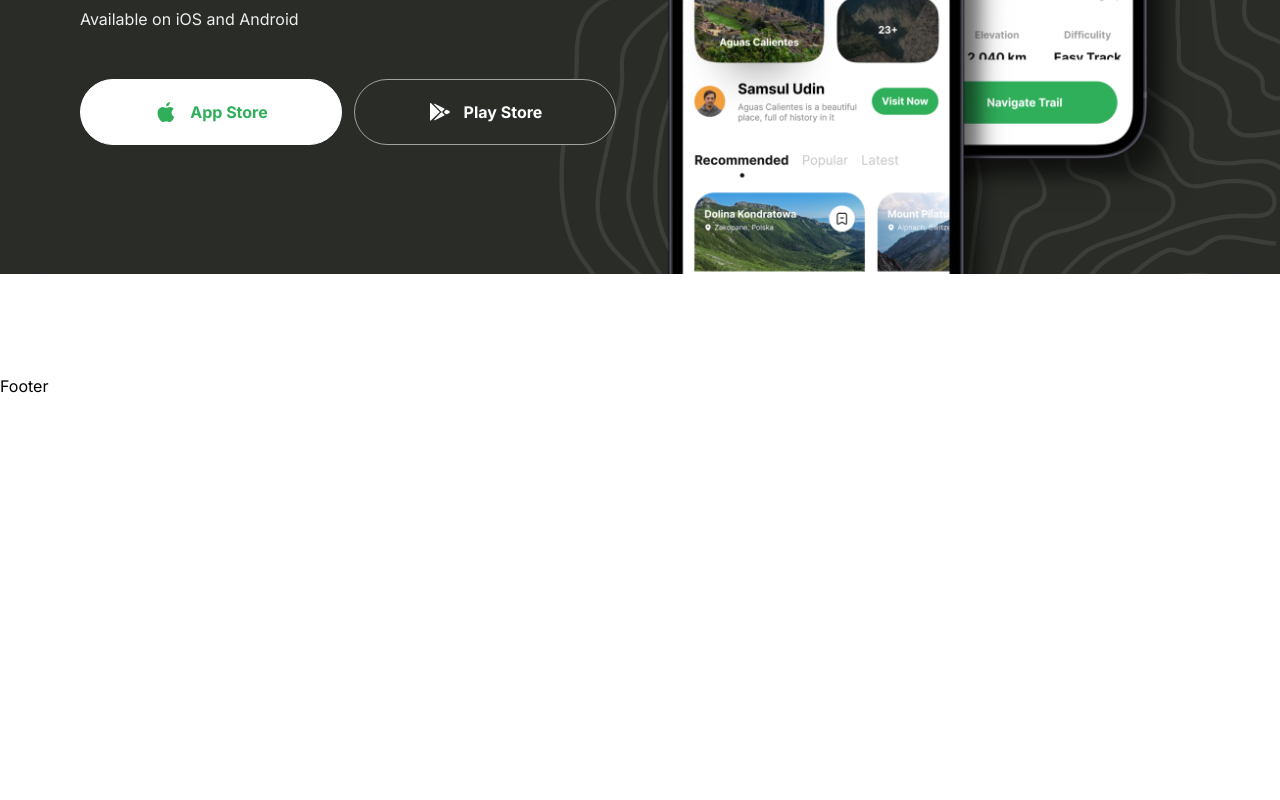
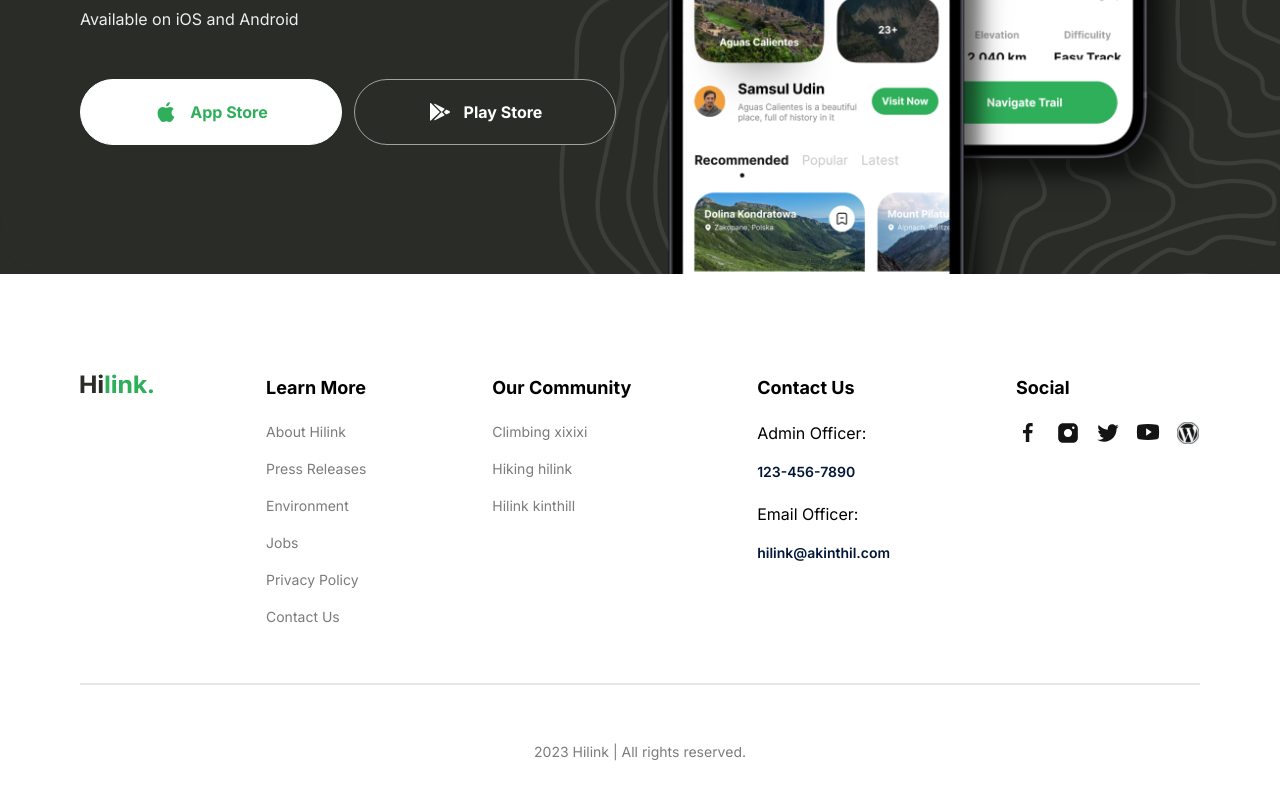
Before and after one commit to Jeetjyoti-Deka/travel-website-landing-page, a Next.js app: page / in a window 1280 px wide. Shown: the part 4095-4895 px from the top of the page. Before the commit the page ends 4493 px from the top, so only its background shows below. Built offline with nearby package versions, Linux system fonts and the light colour scheme.

Commit message:
Eigth Section done

```diff
--- a/components/Footer.tsx
+++ b/components/Footer.tsx
@@ -1,4 +1,80 @@
+import { FOOTER_CONTACT_INFO, FOOTER_LINKS, SOCIALS } from "@/constants";
+import Image from "next/image";
+import Link from "next/link";
+
 const Footer = () => {
-  return <div>Footer</div>;
+  return (
+    <footer className="flexCenter mb-24">
+      <div className="padding-container max-container flex w-full flex-col gap-14">
+        <div className="flex flex-col items-start justify-center gap-[10%] md:flex-row">
+          <Link href="/" className="mb-10">
+            <Image src="/hilink-logo.svg" alt="logo" width={74} height={29} />
+          </Link>
+
+          <div className="flex flex-wrap gap-10 sm:justify-between md:flex-1">
+            {FOOTER_LINKS.map((columns) => (
+              <FooterColumn title={columns.title}>
+                <ul className="regular-14 flex flex-col gap-4 text-gray-30">
+                  {columns.links.map((link) => (
+                    <Link href="/" key={link}>
+                      {link}
+                    </Link>
+                  ))}
+                </ul>
+              </FooterColumn>
+            ))}
+
+            <div className="flex flex-col gap-5">
+              <FooterColumn title={FOOTER_CONTACT_INFO.title}>
+                {FOOTER_CONTACT_INFO.links.map((link) => (
+                  <Link
+                    href="/"
+                    key={link.label}
+                    className="flex gap-4 md:flex-col flex-row"
+                  >
+                    <p className="whitespace-nowrap">{link.label}:</p>
+                    <p className="medium-14 whitespace-nowrap text-blue-70">
+                      {link.value}
+                    </p>
+                  </Link>
+                ))}
+              </FooterColumn>
+            </div>
+            <div className="flex flex-col gap-5">
+              <FooterColumn title={SOCIALS.title}>
+                <ul className="regular-14 flex gap-4 text-gray-30">
+                  {SOCIALS.links.map((link) => (
+                    <Link href="/" key={link}>
+                      <Image src={link} alt="logo" width={24} height={24} />
+                    </Link>
+                  ))}
+                </ul>
+              </FooterColumn>
+            </div>
+          </div>
+        </div>
+
+        <div className="border bg-gray-20" />
+        <p className="regular-14 w-full text-center text-gray-30">
+          2023 Hilink | All rights reserved.
+        </p>
+      </div>
+    </footer>
+  );
 };
+
+type FooterColumnProps = {
+  title: string;
+  children: React.ReactNode;
+};
+
+const FooterColumn = ({ title, children }: FooterColumnProps) => {
+  return (
+    <div className="flex flex-col gap-5">
+      <h4 className="bold-18 whitespace-normal">{title}</h4>
+      {children}
+    </div>
+  );
+};
+
 export default Footer;
```
